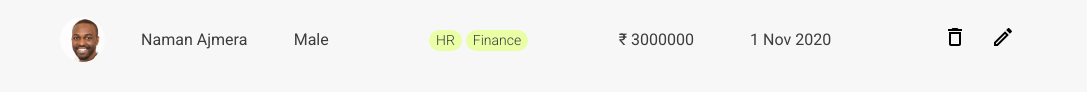
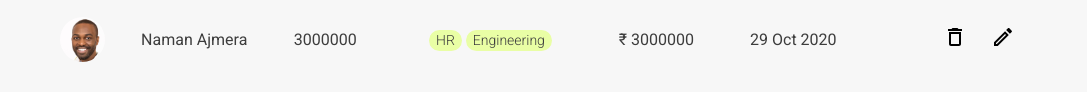
Before and after one commit to namanajmera/Employee-Payroll-App-Website, a plain HTML site: page pages/employee_payroll_home.html in a window 1280 px wide. Shown: the part 276-376 px from the top of the page, without its empty margins (96-1183 px from the left). Drawn offline with Linux system fonts and the light colour scheme.

Commit message:
Added: Display the Employee Details from JSON Object without specify perfect department.

```diff
--- a/js/home_page.js
+++ b/js/home_page.js
@@ -4,7 +4,6 @@ window.addEventListener("DOMContentLoaded", (event) => {
 
 const createInnerHTML = () => {
      const headerHTML = `
-     <tr>
      <th></th>
      <th>Name</th>
      <th>Gender</th>
@@ -12,26 +11,60 @@ const createInnerHTML = () => {
      <th>Salary</th>
      <th>Start Date</th>
      <th>Actions</th>
-     </tr>
      `
-     const innerHTML = `${headerHTML}
+     let employeePayrollData= createEmployeePayrollJSON()[0];
+     const innerHTMLData = `
+     ${headerHTML}
                     <tr>
-                         <td><img src="/assets/profile-images/Ellipse -2.png" alt="" class="progile"></td>
-                         <td>Naman Ajmera</td>
-                         <td>Male</td>
+                         <td><img src="${employeePayrollData._profilePic}" alt="" class="profile"></td>
+                         <td>${employeePayrollData._name}</td>
+                         <td>${employeePayrollData._salary}</td>
                          <td>
-                              <div class="dept-label">HR</div>
-                              <div class="dept-label">Finance</div>
+                              <div class="dept-label">${employeePayrollData._department[0]}</div>
+                              <div class="dept-label">${employeePayrollData._department[1]}</div>
                          </td>
-                         <td>₹ 3000000</td>
-                         <td>1 Nov 2020</td>
+                         <td>₹ ${employeePayrollData._salary}</td>
+                         <td>${employeePayrollData._startDate}</td>
                          <td>
-                              <img src="/assets/design-icons/delete_black_24dp.svg" alt="delete" id="1" class="actions"
+                              <img name="${employeePayrollData._id}" src="/assets/design-icons/delete_black_24dp.svg" alt="delete" id="1" class="actions"
                                    onclick="remove(this)">
-                              <img src="/assets/design-icons/edit_black_24dp.svg" alt="edit" id="2" class="actions"
+                              <img name="${employeePayrollData._id}" src="/assets/design-icons/edit_black_24dp.svg" alt="edit" id="2" class="actions"
                                    onclick="update(this)">
                          </td>
                     </tr>
-     `
-     document.querySelector("#display").innerHTML = innerHTML;
+     `;
+     document.querySelector("#display").innerHTML = innerHTMLData;
 }
+
+
+// JSON Data
+const createEmployeePayrollJSON = () =>{
+     let employeePayrollListLocal=[
+          {
+               _name: "Naman Ajmera",
+               _gender : "Male",
+               _department:[
+                    "HR",
+                    "Engineering"
+               ],
+               _salary: "3000000",
+               _startDate: "29 Oct 2020",
+               _note:'',
+               _id:new Date().getTime(),
+               _profilePic:"/assets/profile-images/Ellipse -2.png"
+          },
+          {
+               _name: "Anuradha Duriya",
+               _gender : "Female",
+               _department:[
+                    "HR"
+               ],
+               _salary: "4000000",
+               _startDate: "29 Nov 2020",
+               _note:'',
+               _id:new Date().getTime()+1,
+               _profilePic:"/assets/profile-images/Ellipse 1.png"
+          }
+     ];
+     return employeePayrollListLocal;
+}
```
Also changed, not shown: pages/employee_payroll_home.html (+0 -2 lines). Lines whose indentation alone changed are shown as unchanged.
